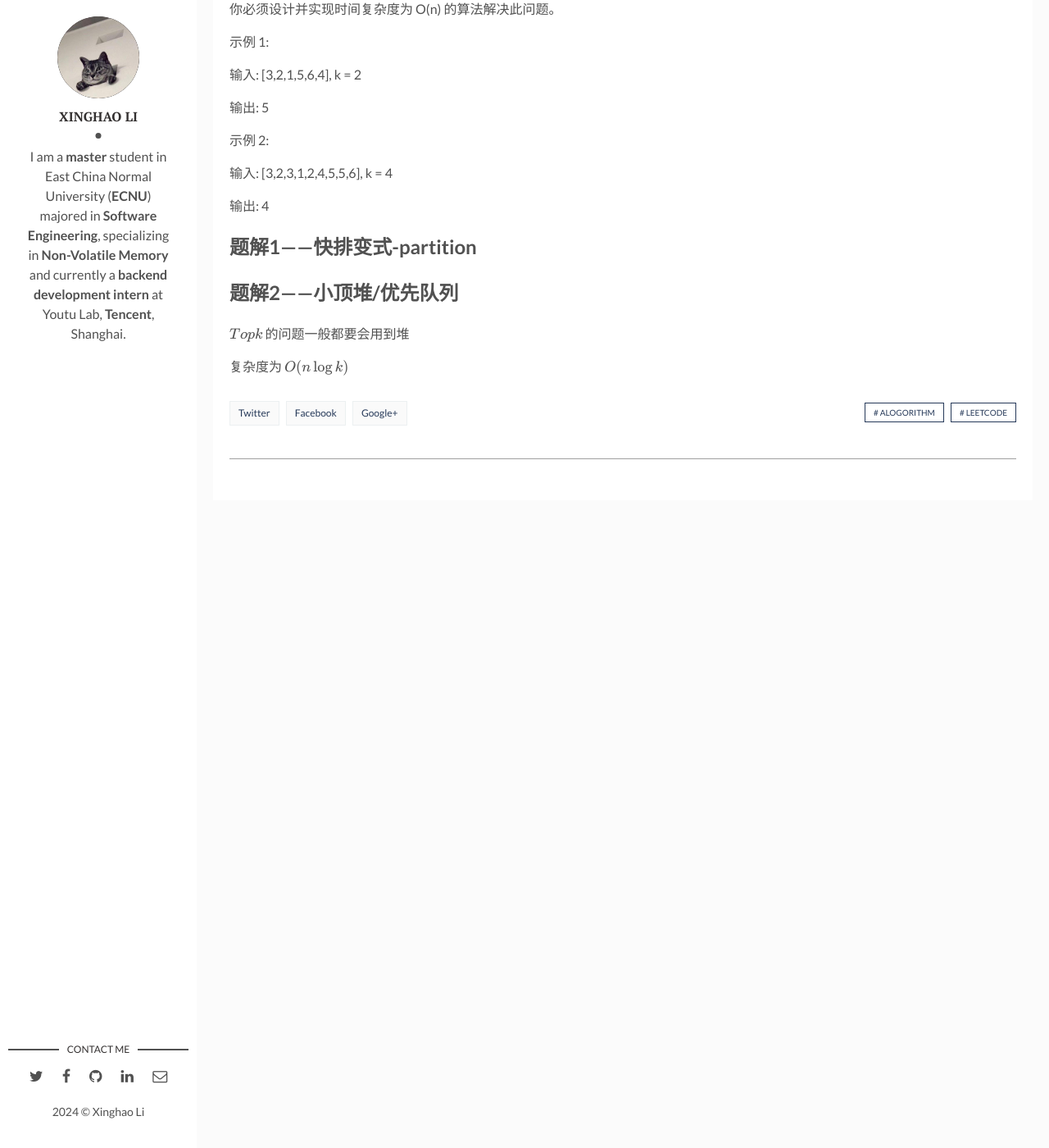
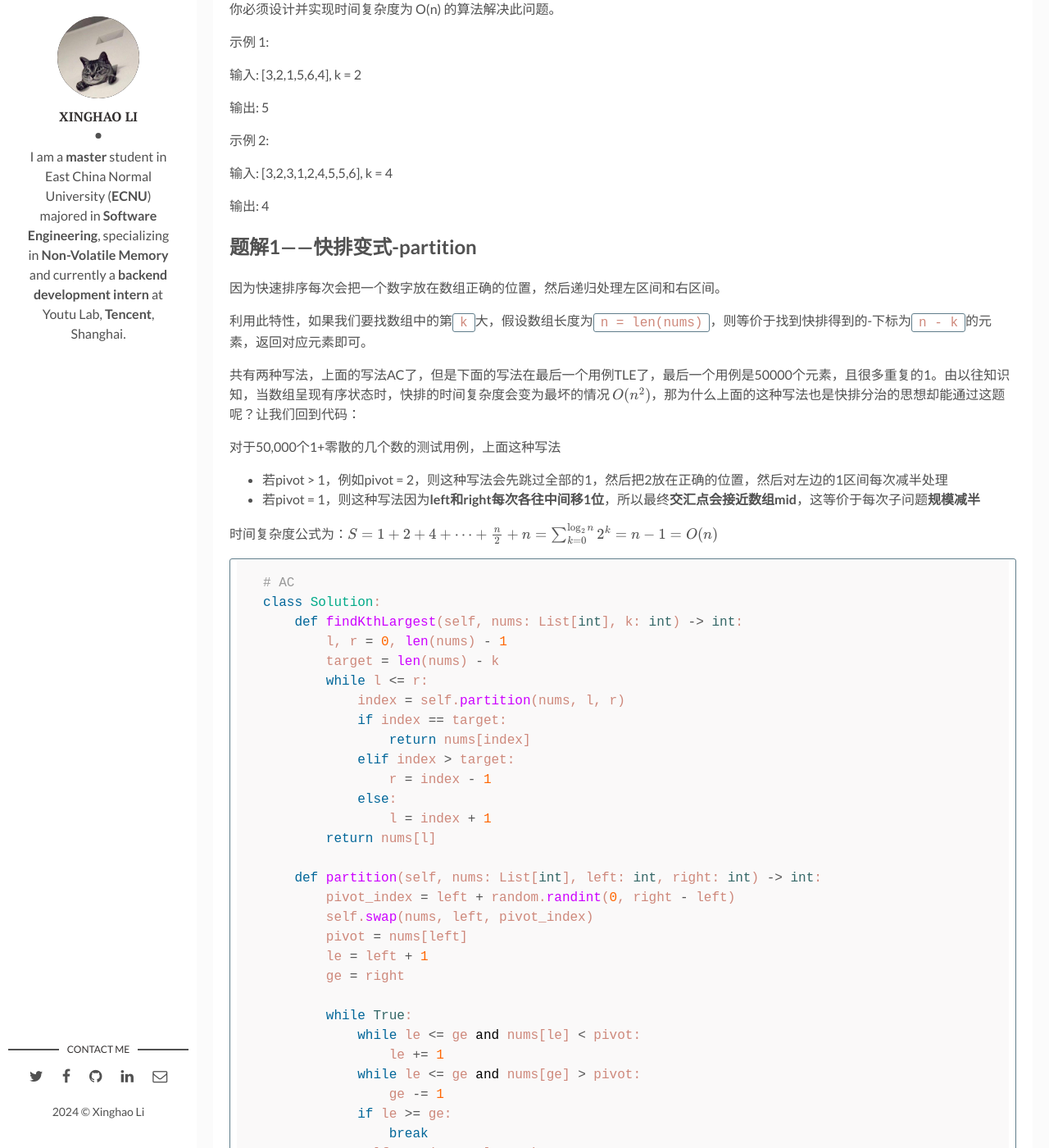
Before and after one commit to Lxh-3260/Lxh-3260.github.io, a Jekyll site: the page built from _posts/2024-7-18-lc215-partition.markdown, in a window 1280 px wide and 1400 px high, scrolled down 276 px. Shown: the whole window at 82% size. Built offline with Jekyll 4.4.1, drawn with Linux system fonts in a browser that asks for light colours; comment, search, counter and statistics services are not loaded; before the commit the page ends 906 px from its top, so only the background shows below that; some of the changed text lies outside the part shown.

Commit message:
heap && partition

````diff
--- a/_posts/2024-7-18-lc215-partition.markdown
+++ b/_posts/2024-7-18-lc215-partition.markdown
@@ -27,9 +27,118 @@
 输出: 4
 
 ## 题解1——快排变式-partition
+因为快速排序每次会把一个数字放在数组正确的位置，然后递归处理左区间和右区间。
 
+利用此特性，如果我们要找数组中的第`k`大，假设数组长度为`n = len(nums)`，则等价于找到快排得到的-下标为`n - k`的元素，返回对应元素即可。
 
+共有两种写法，上面的写法AC了，但是下面的写法在最后一个用例TLE了，最后一个用例是50000个元素，且很多重复的1。由以往知识知，当数组呈现有序状态时，快排的时间复杂度会变为最坏的情况 $$ O(n^2) $$，那为什么上面的这种写法也是快排分治的思想却能通过这题呢？让我们回到代码：
+
+对于50,000个1+零散的几个数的测试用例，上面这种写法
+- 若pivot > 1，例如pivot = 2，则这种写法会先跳过全部的1，然后把2放在正确的位置，然后对左边的1区间每次减半处理
+- 若pivot = 1，则这种写法因为**left和right每次各往中间移1位**，所以最终**交汇点会接近数组mid**，这等价于每次子问题**规模减半**
+
+时间复杂度公式为：$$ S = 1 + 2 + 4 + \cdots + \frac{n}{2} + n = \sum_{k=0}^{\log_2{n}} 2^k = n - 1 = O(n)$$
+
+```python
+# AC
+class Solution:
+    def findKthLargest(self, nums: List[int], k: int) -> int:
+        l, r = 0, len(nums) - 1
+        target = len(nums) - k
+        while l <= r:
+            index = self.partition(nums, l, r)
+            if index == target:
+                return nums[index]
+            elif index > target:
+                r = index - 1
+            else:
+                l = index + 1
+        return nums[l]
+
+    def partition(self, nums: List[int], left: int, right: int) -> int:
+        pivot_index = left + random.randint(0, right - left)
+        self.swap(nums, left, pivot_index)
+        pivot = nums[left]
+        le = left + 1
+        ge = right
+
+        while True:
+            while le <= ge and nums[le] < pivot:
+                le += 1
+            while le <= ge and nums[ge] > pivot:
+                ge -= 1
+            if le >= ge:
+                break
+            self.swap(nums, le, ge)
+            le += 1
+            ge -= 1
+
+        self.swap(nums, left, ge)
+        return ge
+
+    def swap(self, nums: List[int], index1: int, index2: int):
+        nums[index1], nums[index2] = nums[index2], nums[index1]
+```
+
+```python
+# TLE
+class Solution:
+    def findKthLargest(self, nums: List[int], k: int) -> int:
+        l, r = 0, len(nums) - 1
+        target = len(nums) - k
+        while l < r:
+            index = self.partition(nums, l, r)
+            if index == target:
+                return nums[index]
+            elif index > target:
+                r = index - 1
+            else:
+                l = index + 1
+        return nums[l]
+
+    def partition(self, nums: List[int], left: int, right: int) -> int:
+        low, high = left + 1, right
+        temp = random.randint(low, right)
+        self.swap(nums, left, temp)
+        while low <= high:
+            while low <= high and nums[low] <= nums[left]:
+                low = low + 1
+            while low <= high and nums[high] >= nums[left]:
+                high = high - 1
+            if low > high:
+                break
+            self.swap(nums, low, high)
+        self.swap(nums, left, high)
+        return high
+
+    def swap(self, nums: List[int], index1: int, index2: int):
+        nums[index1], nums[index2] = nums[index2], nums[index1]
+```
 ## 题解2——小顶堆/优先队列
-$$ Topk $$ 的问题一般都要会用到堆
+$$ Topk $$ 的问题一般都要会用到堆，如果找第k大，通常是建大小为k的小顶堆，依次遍历数组，如果大于堆顶元素，则将堆顶pop后，将该元素push，然后heapify调整堆结构，每次heapify时间复杂度为 $$ log k $$，共n次
 
-复杂度为 $$ O(n \log k) $$
+总时间复杂度为：$$ O(n \log k) $$。
+
+事实上，可以先用前k个元素建堆，如果原地建堆，复杂度为 $$ O(k) $$，然后共 $$ (n - k) $$次 heapify
+
+总时间复杂度为$$ O(k)+(n - k) * O( \log k) $$
+
+```cpp
+class Solution {
+public:
+    int findKthLargest(vector<int>& nums, int k) {
+        priority_queue<int,vector<int>,greater<int>> pq;
+        for(int i = 0; i < k; i++) pq.push(nums[i]);
+        // int count = nums.size() - k + 1;
+        for(int i = k; i < nums.size(); i++){
+            if(nums[i] >= pq.top()){
+                pq.pop();
+                pq.push(nums[i]);
+            }
+        }
+        return pq.top();
+    }
+};
+```
+
+python的heap写法留个坑以后再补，今天先下班了- -！
````
